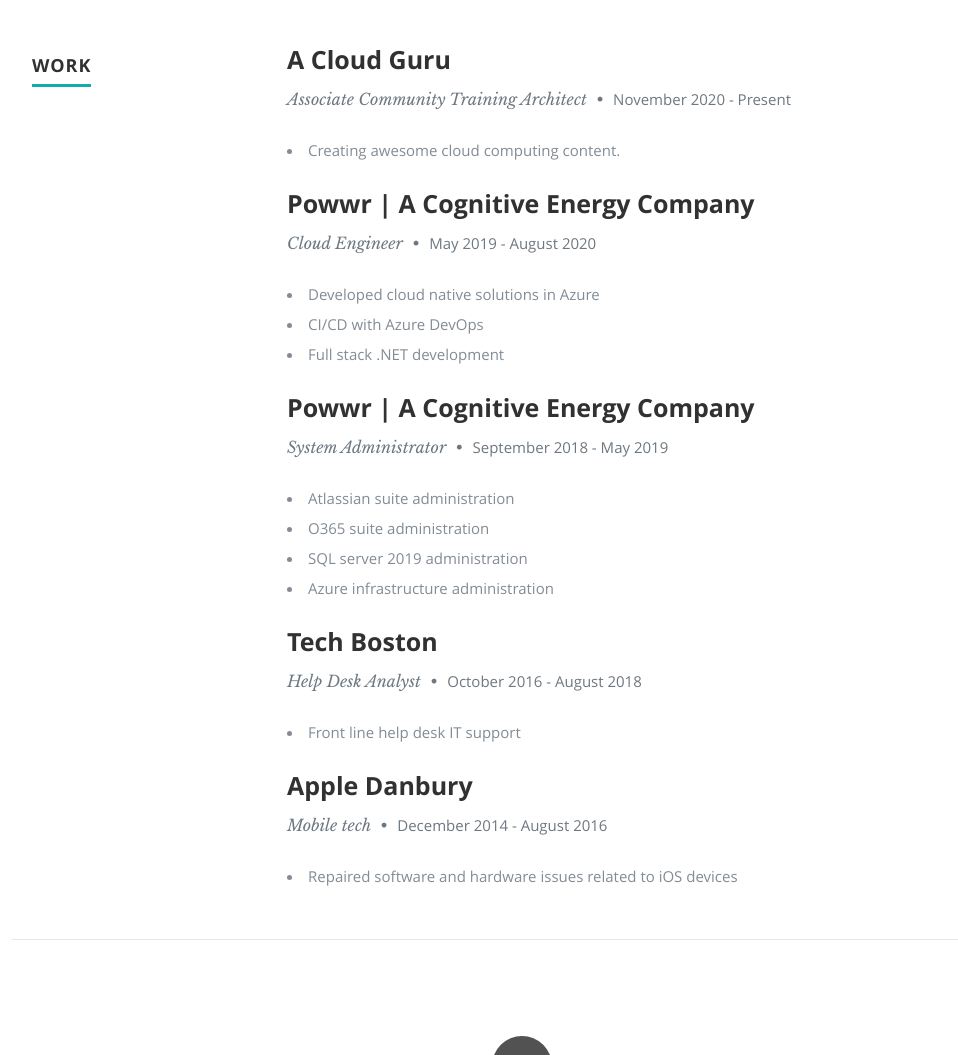
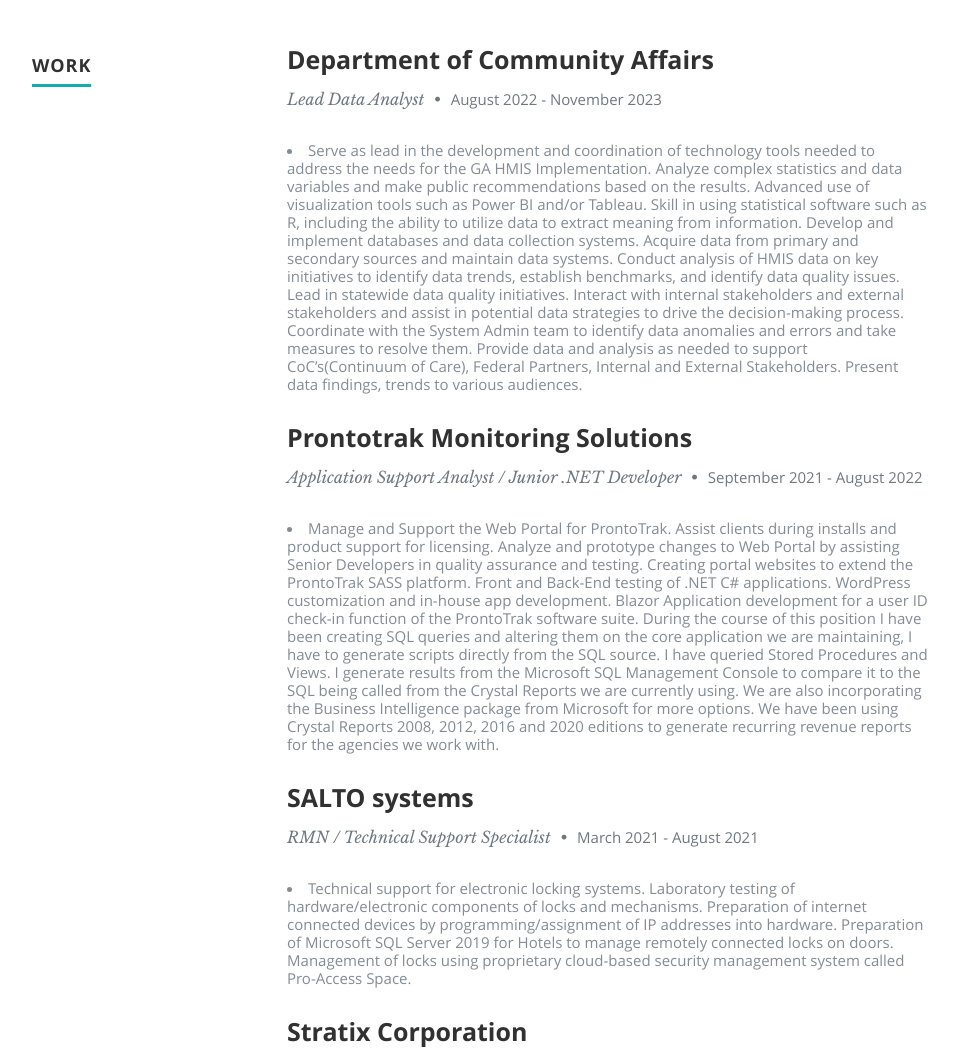
Before and after one commit to cursorcanis/azure-resume, a plain HTML site: page frontend/index.html in a window 1280 px wide. Shown: the part 1662-2717 px from the top of the page, without its empty margins (118-1076 px from the left). Drawn offline with nearby package versions, Linux system fonts and the light colour scheme.

Commit message:
Updated the front page to reflect my own Resume

```diff
--- a/frontend/index.html
+++ b/frontend/index.html
@@ -201,11 +201,11 @@
 
                <div class="twelve columns">
 
-                  <h3>A Cloud Guru</h3>
-                  <p class="info">Associate Community Training Architect <span>&bull;</span> <em class="date">November 2020 - Present</em></p>
+                  <h3>Department of Community Affairs</h3>
+                  <p class="info">Lead Data Analyst <span>&bull;</span> <em class="date">August 2022 - November 2023</em></p>
 
                   <p>
-                  <li>Creating awesome cloud computing content.</li>
+                  <li>Serve as lead in the development and coordination of technology tools needed to address the needs for the GA HMIS Implementation. Analyze complex statistics and data variables and make public recommendations based on the results. Advanced use of visualization tools such as Power BI and/or Tableau. Skill in using statistical software such as R, including the ability to utilize data to extract meaning from information. Develop and implement databases and data collection systems. Acquire data from primary and secondary sources and maintain data systems. Conduct analysis of HMIS data on key initiatives to identify data trends, establish benchmarks, and identify data quality issues. Lead in statewide data quality initiatives. Interact with internal stakeholders and external stakeholders and assist in potential data strategies to drive the decision-making process. Coordinate with the System Admin team to identify data anomalies and errors and take measures to resolve them. Provide data and analysis as needed to support CoC’s(Continuum of Care), Federal Partners, Internal and External Stakeholders. Present data findings, trends to various audiences.</li>
                   </p>
 
                </div>
@@ -216,13 +216,12 @@
 
                <div class="twelve columns">
 
-                  <h3>Powwr | A Cognitive Energy Company</h3>
-                  <p class="info">Cloud Engineer <span>&bull;</span> <em class="date">May 2019 - August 2020</em></p>
+                  <h3>Prontotrak Monitoring Solutions</h3>
+                  <p class="info">Application Support Analyst / Junior .NET Developer <span>&bull;</span> <em class="date">September 2021 - August 2022</em></p>
 
                   <p>
-                     <li>Developed cloud native solutions in Azure</li>
-                     <li>CI/CD with Azure DevOps</li>
-                     <li>Full stack .NET development</li>
+                     <li>Manage and Support the Web Portal for ProntoTrak. Assist clients during installs and product support for licensing. Analyze and prototype changes to Web Portal by assisting Senior Developers in quality assurance and testing. Creating portal websites to extend the ProntoTrak SASS platform. Front and Back-End testing of .NET C# applications. WordPress customization and in-house app development. Blazor Application development for a user ID check-in function of the ProntoTrak software suite. During the course of this position I have been creating SQL queries and altering them on the core application we are maintaining, I have to generate scripts directly from the SQL source. I have queried Stored Procedures and Views. I generate results from the Microsoft SQL Management Console to compare it to the SQL being called from the Crystal Reports we are currently using. We are also incorporating the Business Intelligence package from Microsoft for more options. We have been using Crystal Reports 2008, 2012, 2016 and 2020 editions to generate recurring revenue reports for the agencies we work with.</li>
+
                   </p>
 
                </div>
@@ -233,14 +232,12 @@
 
                <div class="twelve columns">
 
-                  <h3>Powwr | A Cognitive Energy Company</h3>
-                  <p class="info">System Administrator <span>&bull;</span> <em class="date">September 2018 - May 2019</em></p>
+                  <h3>SALTO systems</h3>
+                  <p class="info">RMN / Technical Support Specialist <span>&bull;</span> <em class="date">March 2021 - August 2021</em></p>
 
                   <p>
-                  <li>Atlassian suite administration</li>
-                  <li>O365 suite administration</li>
-                  <li>SQL server 2019 administration</li>
-                  <li>Azure infrastructure administration</li>
+                  <li>Technical support for electronic locking systems. Laboratory testing of hardware/electronic components of locks and mechanisms. Preparation of internet connected devices by programming/assignment of IP addresses into hardware. Preparation of Microsoft SQL Server 2019 for Hotels to manage remotely connected locks on doors. Management of locks using proprietary cloud-based security management system called Pro-Access Space. </li>
+
                   </p>
 
                </div>
@@ -251,11 +248,11 @@
 
                <div class="twelve columns">
 
-                  <h3>Tech Boston</h3>
-                  <p class="info">Help Desk Analyst <span>&bull;</span> <em class="date">October 2016 - August 2018</em></p>
+                  <h3>Stratix Corporation</h3>
+                  <p class="info">Technical Supoort Analyst <span>&bull;</span> <em class="date">June 2020 - August 2020</em></p>
 
                   <p>
-                  <li>Front line help desk IT support</li>
+                  <li>Tech support for the American Airlines product line of mobile devices. Mobile Operations Center remote tech support for Flight Attendants, Pilots and AA employees in general. Connecting to tablet devices remotely using the SOTI / AirWatch remote management systems and troubleshooting multiple applications on the device while the user was live. Passcode/Password Identity-portal management and permissions to applications depending on AA employee role. Management of Email and proprietary-applications from Stratix Corp. Process tickets using the Service Now ticket management console and Knowledge-Based systems. Extensive customer service experience.</li>
                   </p>
 
                </div>
@@ -266,11 +263,11 @@
 
                <div class="twelve columns">
 
-                  <h3>Apple Danbury</h3>
-                  <p class="info">Mobile tech <span>&bull;</span> <em class="date">December 2014 - August 2016</em></p>
+                  <h3>US Census Bureau</h3>
+                  <p class="info">Database / Information Specialist<span>&bull;</span> <em class="date">January 2020 - June 2020</em></p>
 
                   <p>
-                  <li>Repaired software and hardware issues related to iOS devices</li>
+                  <li>Managed Census Bureau's employee accounts. Used Remedy ticketing system to create and handle employee's IT issues. Managed issues of employees in 7 Southeastern States for the Decennial Census Program. Monitored the network of various levels of Regional and State offices and their IT-related issues. Active Directory Management/Console to handle logging in to servers and distributing tasks among IT employees. Triaged levels of help desk support. Edited the IntraNet Sharepoint Bulleting Board news for the Decennial Center.</li>
 
                   </p>
 
```
